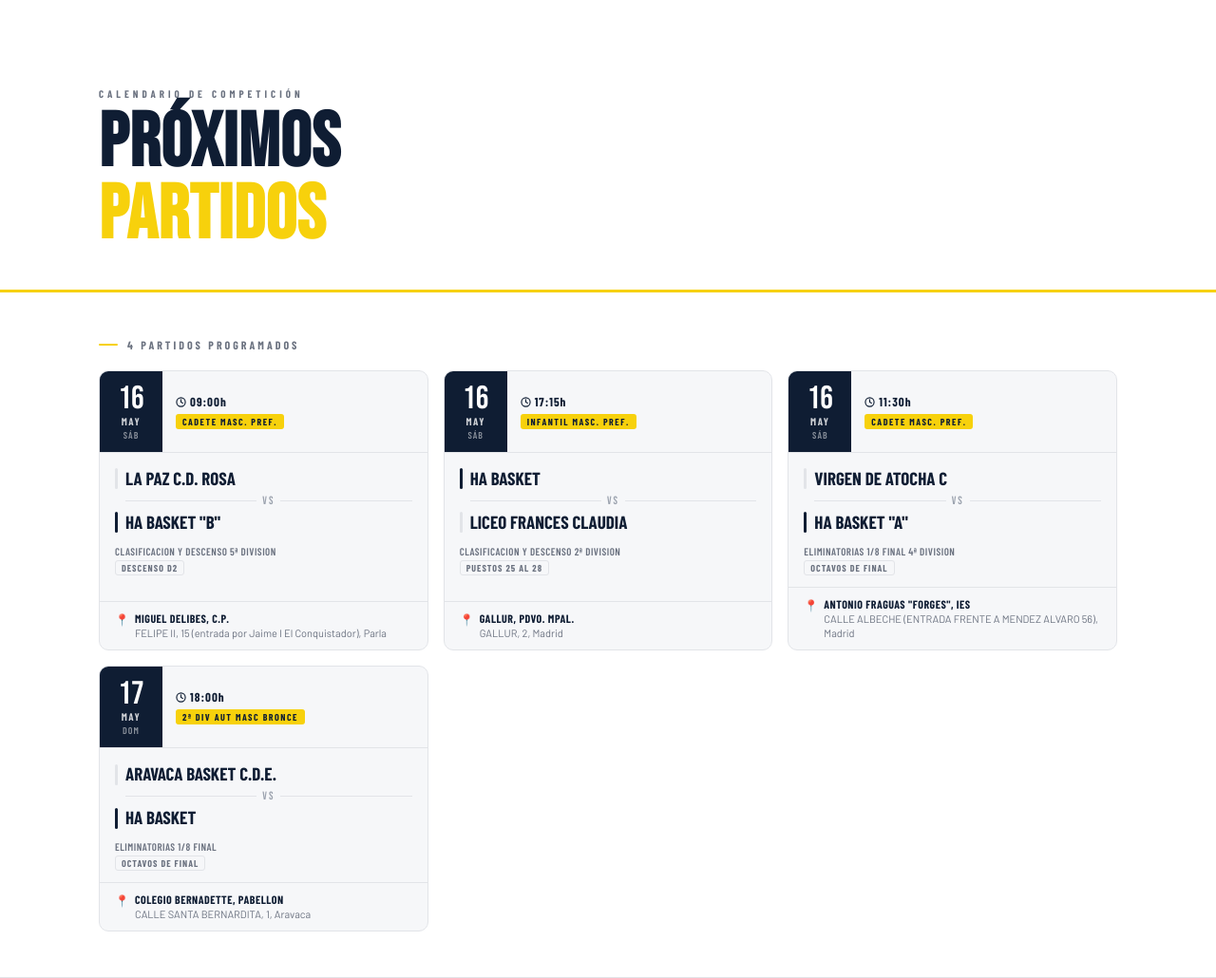
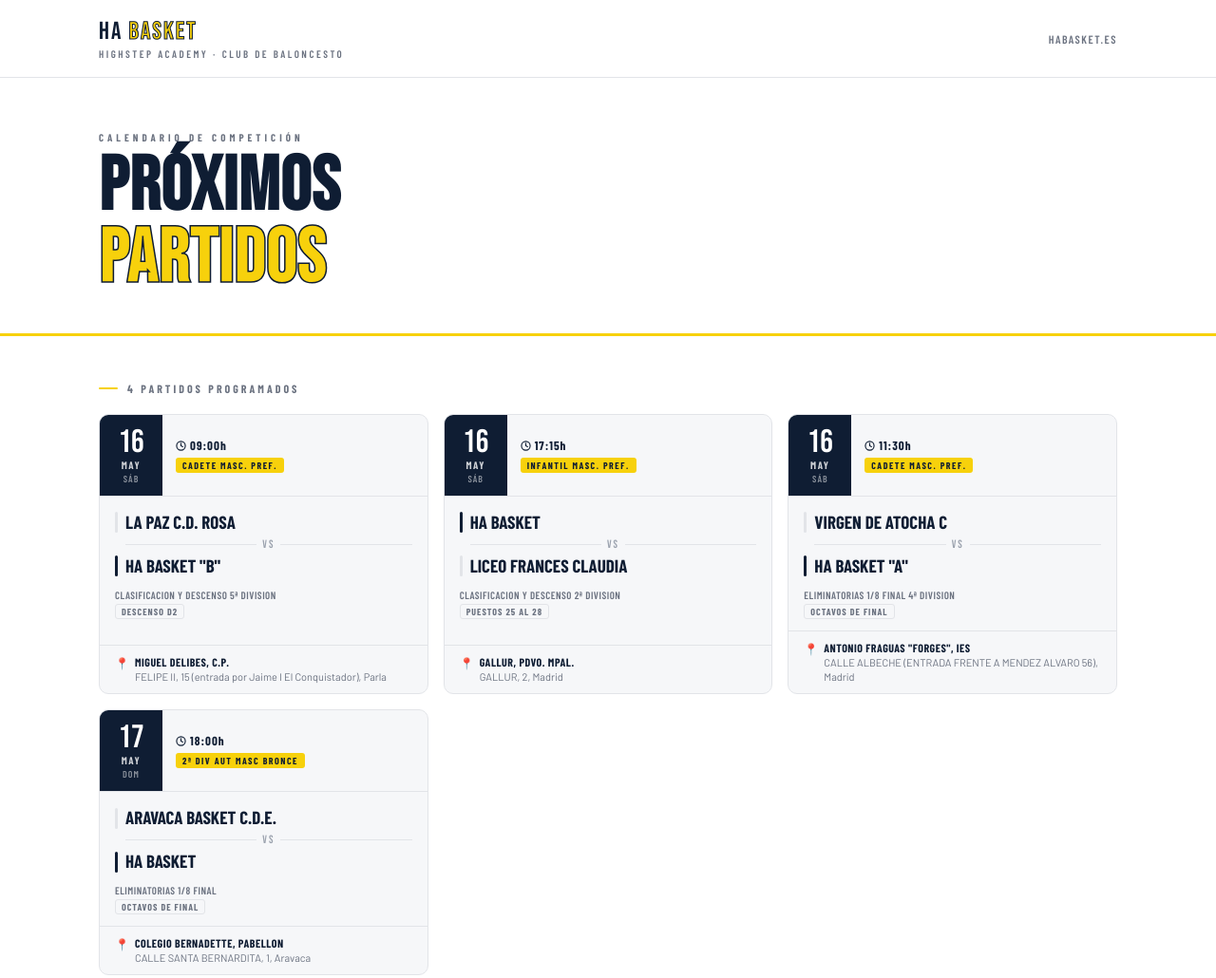
Before and after one commit to rbndesigns/test-clase, a website: page index.html in a window 1280 px wide. Shown: the top 1030 px of the page at 95% size. Drawn offline with nearby package versions, Linux system fonts and the light colour scheme.

Commit message:
Update index.html

```diff
--- a/index.html
+++ b/index.html
@@ -100,6 +100,7 @@
     .hero-title em {
       font-style: normal;
       color: var(--yellow);
+      -webkit-text-stroke: 1.5px var(--navy);
     }
 
     /* ─── MAIN ─── */
@@ -232,7 +233,11 @@
       padding: 2px 7px;
       border-radius: 3px;
       max-width: fit-content;
+      text-decoration: none;
+      transition: opacity .15s;
     }
+
+    a.cat-pill:hover { opacity: .75; cursor: pointer; }
 
     /* Body */
     .card-body {
@@ -413,10 +418,13 @@
 </head>
 <body>
 
-  <div >
+  <div class="header-wrap">
     <header>
       <div>
-
+        <div class="brand-name">HA <span>BASKET</span></div>
+        <div class="brand-sub">Highstep Academy · Club de Baloncesto</div>
+      </div>
+      <div class="header-url">habasket.es</div>
     </header>
   </div>
 
@@ -493,7 +501,9 @@
               <svg width="11" height="11" viewBox="0 0 24 24" fill="none" stroke="currentColor" stroke-width="2.5" stroke-linecap="round"><circle cx="12" cy="12" r="10"/><polyline points="12 6 12 12 16 14"/></svg>
               ${hora}h
             </div>
-            <div class="cat-pill">${ageGroup}</div>
+            ${partido.compId
+              ? '<a class="cat-pill" href="clasificacion.html?id=' + partido.compId + '" title="Ver clasificación">' + ageGroup + '</a>'
+              : '<span class="cat-pill">' + ageGroup + '</span>'}
           </div>
         </div>
 
```
